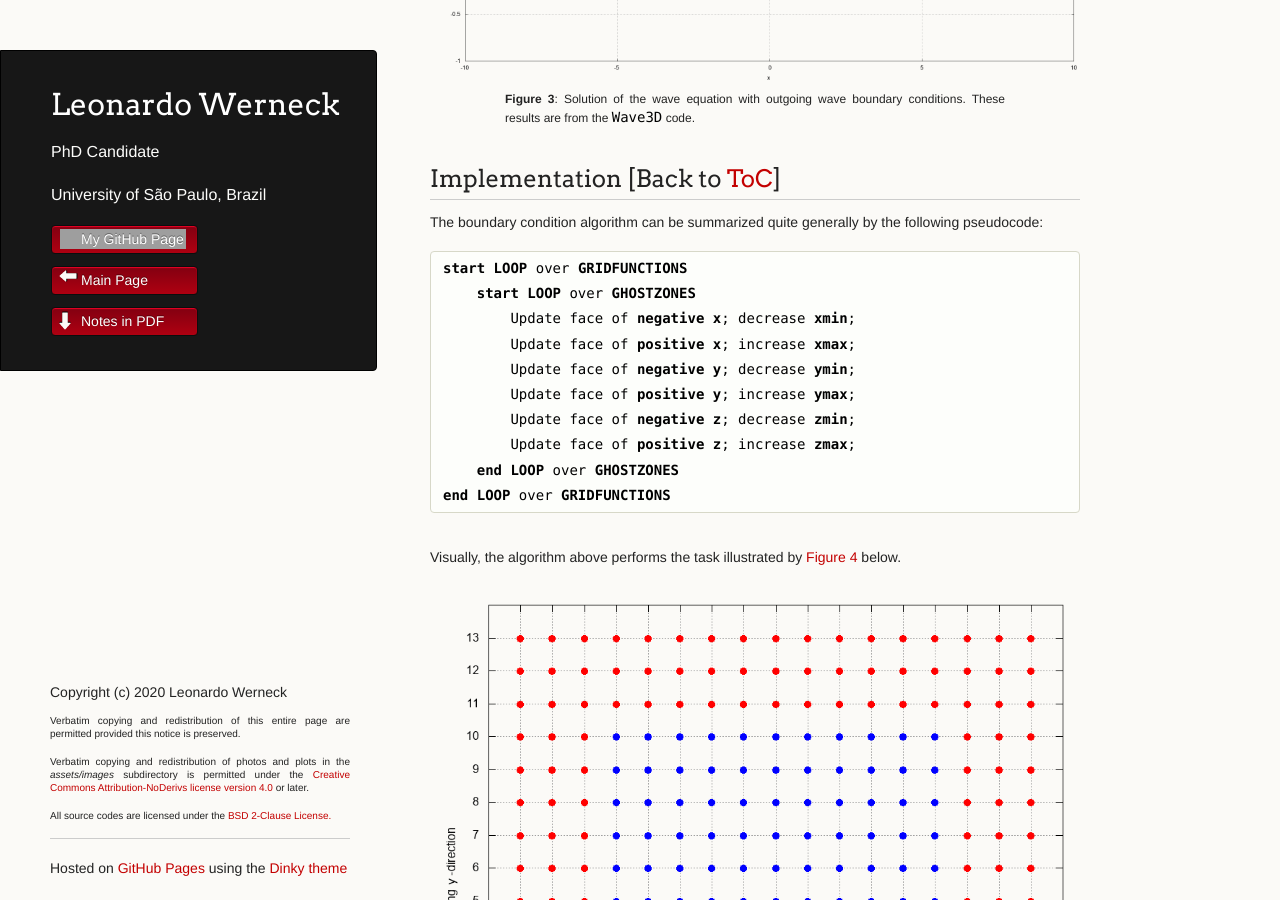
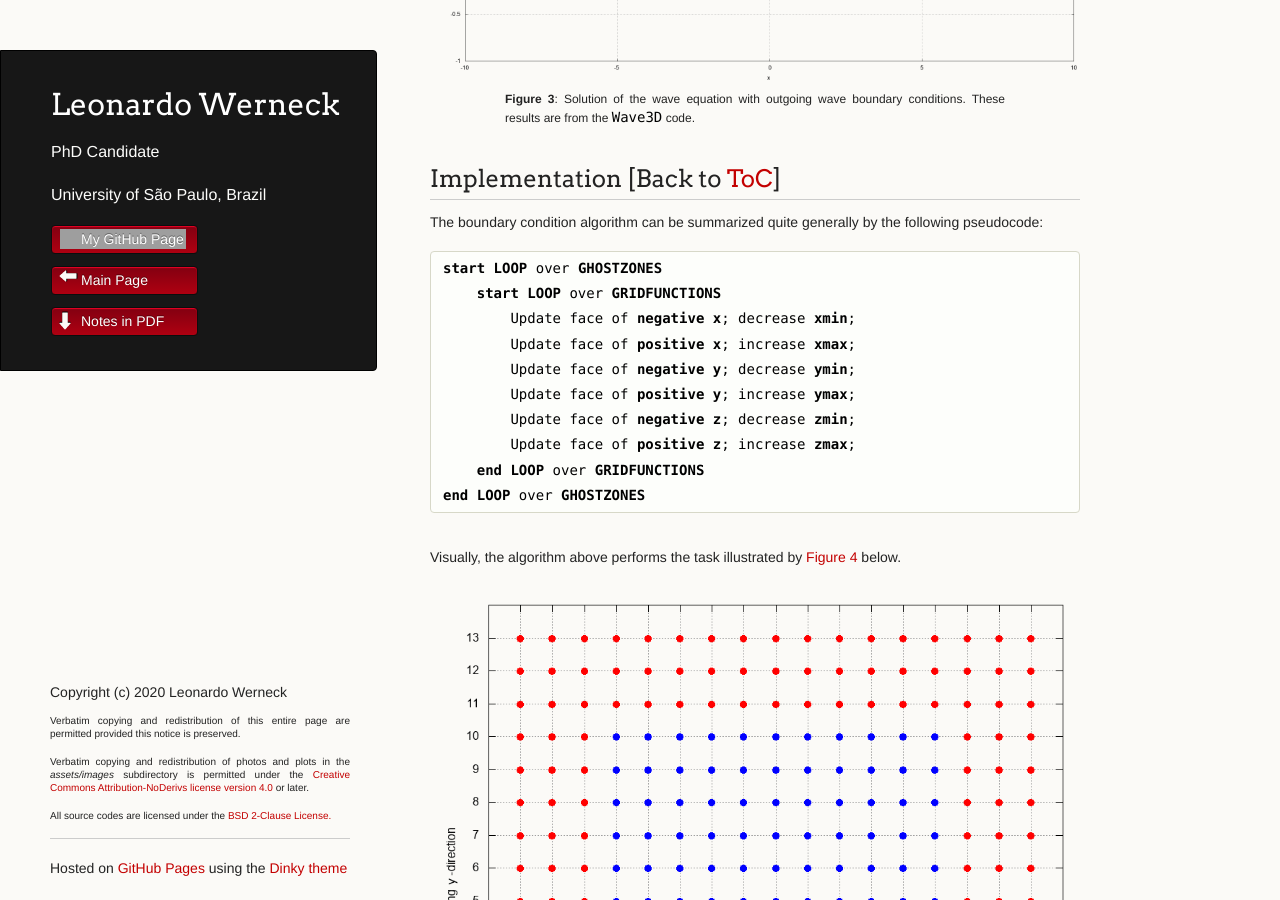
Before and after one commit to leowerneck/leowerneck.github.io, a Jekyll site: the page built from Outer_boundary_conditions.md, in a window 1280 px wide and 900 px high, scrolled down 6919 px. Built offline with Jekyll 4.4.1, drawn with Linux system fonts in a browser that asks for light colours; formulas are drawn with MathJax 3; a script that is not in the unit is left out; grey boxes are pictures that could not be loaded.

```diff
--- a/Outer_boundary_conditions.md
+++ b/Outer_boundary_conditions.md
@@ -294,16 +294,16 @@ A visualization of ***outgoing wave boundary conditions*** for the wave equation
 The boundary condition algorithm can be summarized quite generally by the following pseudocode:
 
 <pre>
-<strong>start LOOP</strong> over <strong>GRIDFUNCTIONS</strong>
-    <strong>start LOOP</strong> over <strong>GHOSTZONES</strong>
+<strong>start LOOP</strong> over <strong>GHOSTZONES</strong>
+    <strong>start LOOP</strong> over <strong>GRIDFUNCTIONS</strong>
         Update face of <strong>negative x</strong>; decrease <strong>xmin</strong>;
         Update face of <strong>positive x</strong>; increase <strong>xmax</strong>;
         Update face of <strong>negative y</strong>; decrease <strong>ymin</strong>;
         Update face of <strong>positive y</strong>; increase <strong>ymax</strong>;
         Update face of <strong>negative z</strong>; decrease <strong>zmin</strong>;
         Update face of <strong>positive z</strong>; increase <strong>zmax</strong>;
-    <strong>end LOOP</strong> over <strong>GHOSTZONES</strong>
-<strong>end LOOP</strong> over <strong>GRIDFUNCTIONS</strong>
+    <strong>end LOOP</strong> over <strong>GRIDFUNCTIONS</strong>
+<strong>end LOOP</strong> over <strong>GHOSTZONES</strong>
 </pre>
 
 Visually, the algorithm above performs the task illustrated by [Figure 4](#Figure4_Algorithm) below.
```
